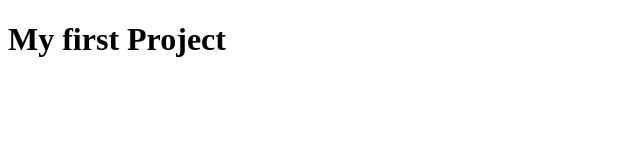
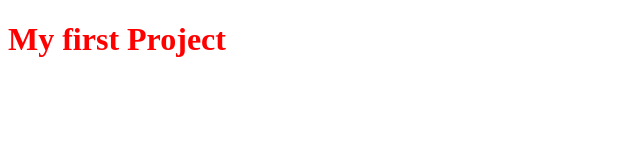
Before and after one commit to edunetmastertrainer/mietproject, a plain HTML site: page index.html in a window 1280 px wide. Shown: the whole page, without its empty margins (0-640 px from the left). Drawn offline with Linux system fonts and the light colour scheme.

Commit message:
style added

```diff
--- a/index.html
+++ b/index.html
@@ -6,6 +6,6 @@
   <title>Document</title>
 </head>
 <body>
-  <h1>My first Project</h1>
+  <h1 style="color: red;">My first Project</h1>
 </body>
 </html>
```
